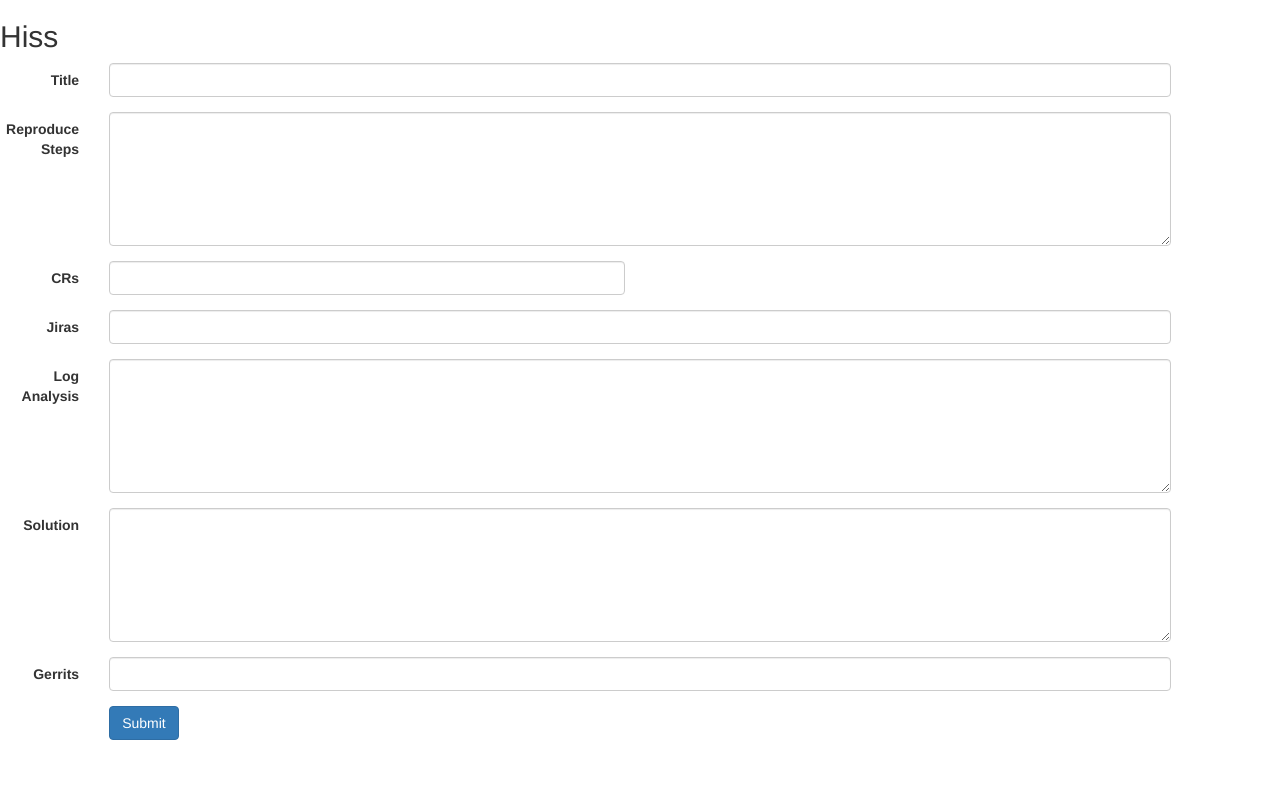
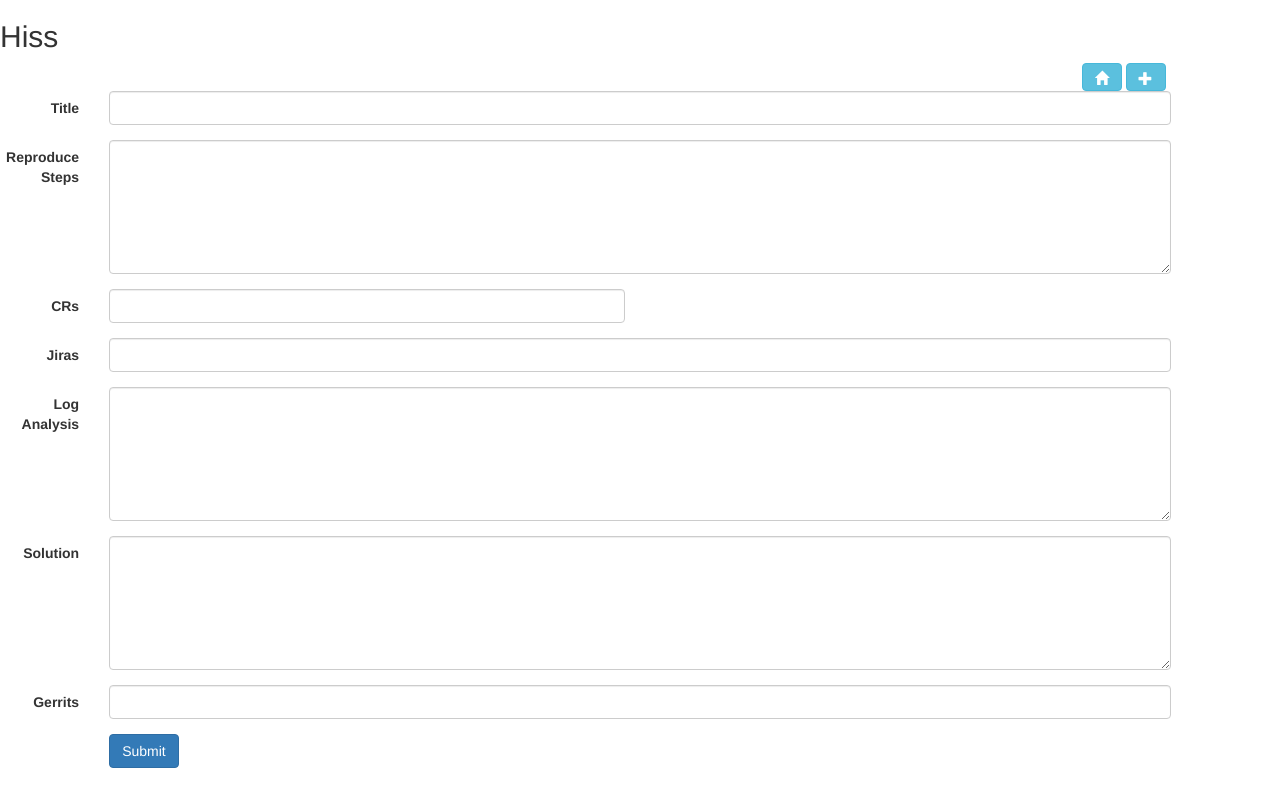
Before and after one commit to androidzhibinw/flask-Hiss, a Flask app: page /item/add in a window 1280 px wide. Run offline with Flask 2, Linux system fonts and the light colour scheme; some libraries are stand-ins or nearby versions.

Commit message:
add home and add link
Change-Id: I1f6eace761b5e272da579a21e46e085337eaa790

```diff
--- a/templates/layout.html
+++ b/templates/layout.html
@@ -3,5 +3,13 @@
     <h2 class="title">Hiss</h2>
      <link href="{{ url_for('static', filename='css/bootstrap.min.css') }}" rel="stylesheet">
      <link href="{{ url_for('static', filename='css/app.css') }}" rel="stylesheet">
+<div class="form-group">
+    <div class="col-sm-offset-10 col-sm-2">
+        <input type="hidden" name="csrf_token" value="{{ csrf_token() }}" />
+        <a href="/" class="btn btn-info " role="button"><span class="glyphicon glyphicon-home"><span></a>
+        <a href="{{url_for(".item_add")}}" class="btn btn-info " role="button"><span class="glyphicon glyphicon-plus"><span></a>
+    </div>
+</div>
+
     {% block body %}{% endblock %}
 </html>
```
